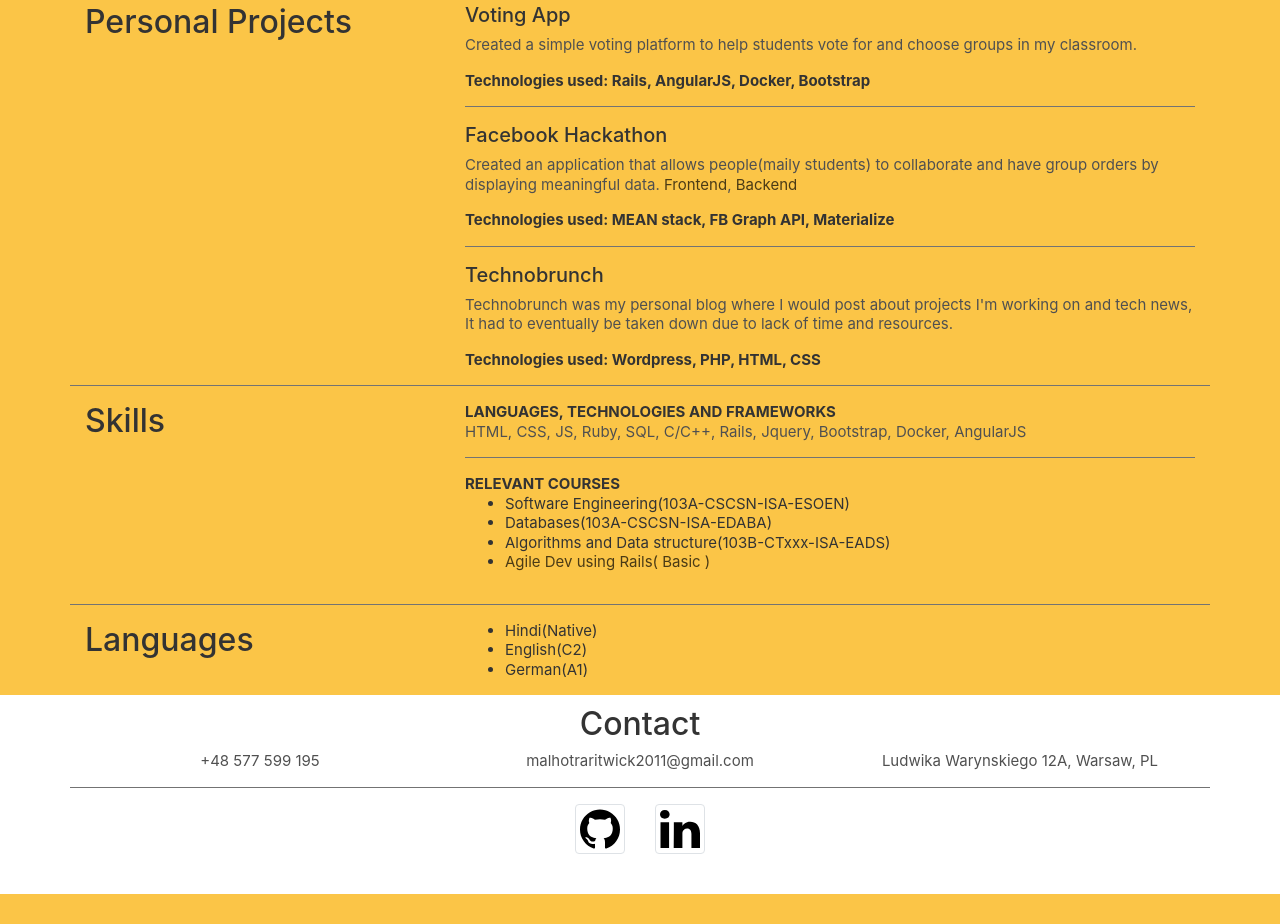
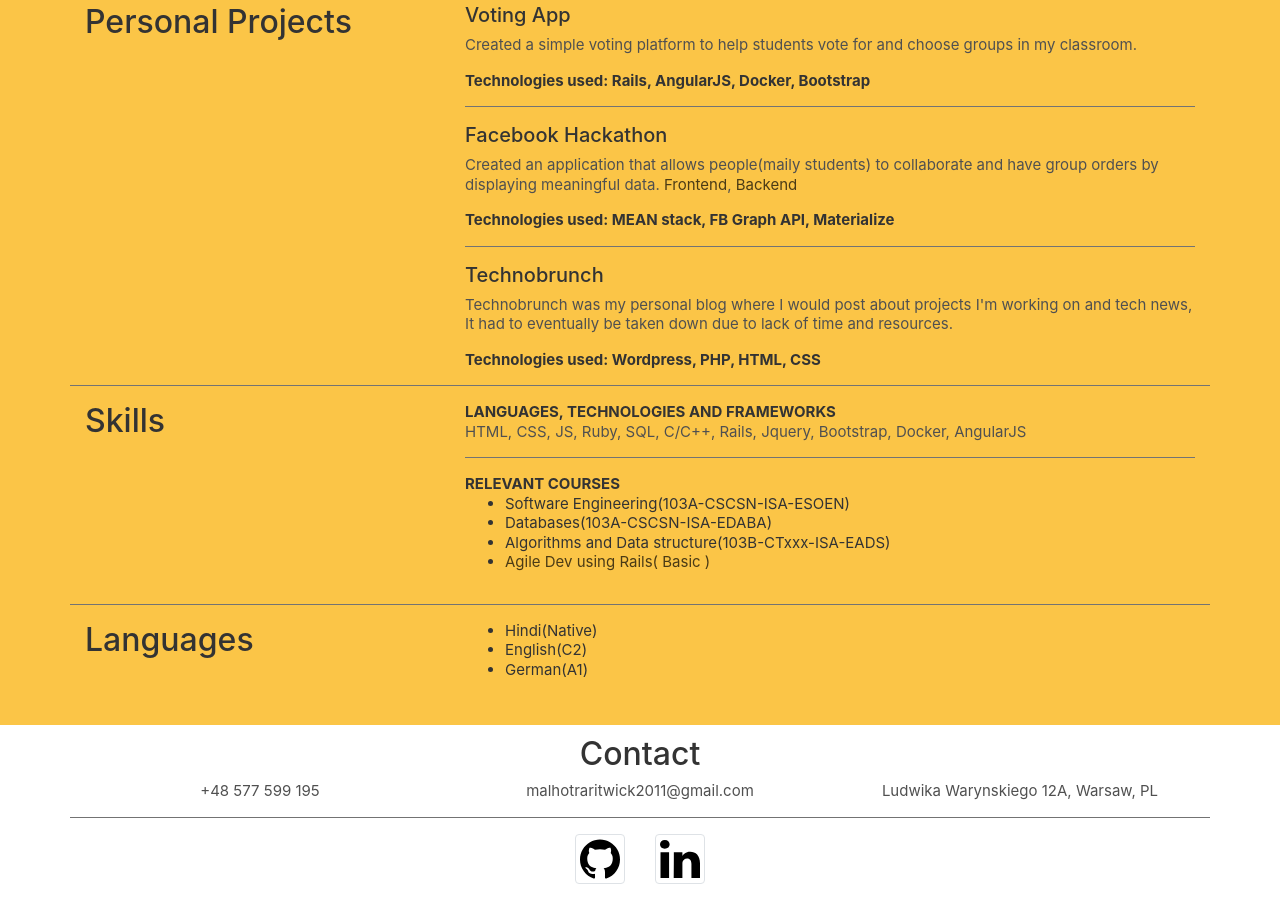
Before and after one commit to archetype2142/archetype2142.github.io, a plain HTML site: page index.html in a window 1280 px wide. Shown: the part 814-1738 px from the top of the page. Before the commit the page ends 1708 px from the top, so only its background shows below. Drawn offline with nearby package versions, Linux system fonts and the light colour scheme.

Commit message:
added margin

```diff
--- a/index.html
+++ b/index.html
@@ -95,8 +95,7 @@
     </div>
   </div>
 </div>
-
-<footer style="padding-bottom: 40px;">
+<footer style="margin-top: 30px;padding-bottom: 40px;">
   <div class="container text-center">
     <h2 class="text-center"> Contact </h2>
   <div class="row" style="color: #505050">
```
Also changed, not shown: 1 other file.
